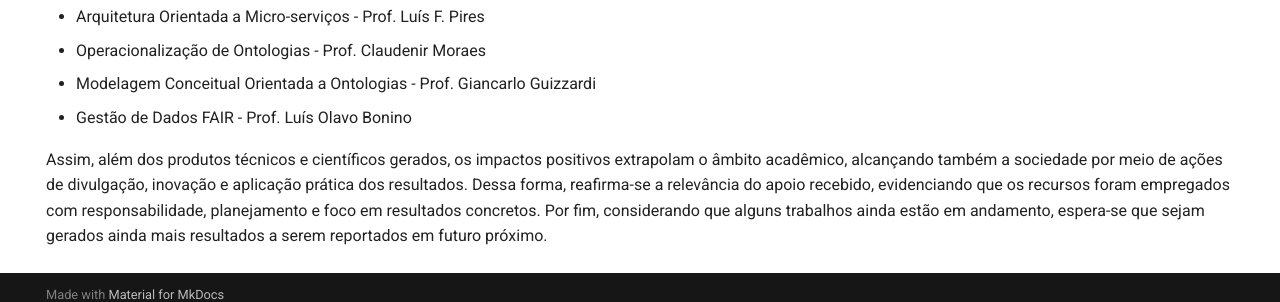
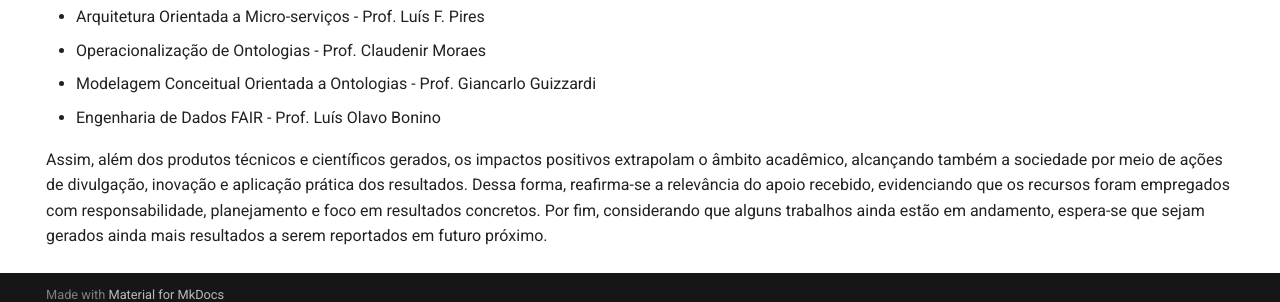
Before and after one commit to comp-ime-eb-br/S2C2-IME, an MkDocs documentation site: the page built from docs/resultados.md, in a window 1280 px wide and 900 px high, scrolled down 525 px. Shown: the part 583-885 px from the top of the window. Built offline with MkDocs 1.6.1 and Material for MkDocs 9.7.7, drawn with Linux system fonts in a browser that asks for light colours; comment, search, counter and statistics services are not loaded.

Commit message:
Update resultados.md

```diff
--- a/docs/resultados.md
+++ b/docs/resultados.md
@@ -35,7 +35,7 @@ Uma outra contribuição para a formação da equipe do projeto, que beneficiou
   -  Arquitetura Orientada a Micro-serviços - Prof. Luís F. Pires
   -  Operacionalização de Ontologias - Prof. Claudenir Moraes
   -  Modelagem Conceitual Orientada a Ontologias - Prof. Giancarlo Guizzardi
-  -  Gestão de Dados FAIR - Prof. Luís Olavo Bonino
+  -  Engenharia de Dados FAIR - Prof. Luís Olavo Bonino
 
 
 Assim, além dos produtos técnicos e científicos gerados, os impactos positivos extrapolam o âmbito acadêmico, alcançando também a sociedade por meio de ações de divulgação, inovação e aplicação prática dos resultados. Dessa forma, reafirma-se a relevância do apoio recebido, evidenciando que os recursos foram empregados com responsabilidade, planejamento e foco em resultados concretos. Por fim, considerando que alguns trabalhos ainda estão em andamento, espera-se que sejam gerados ainda mais resultados a serem reportados em futuro próximo.
```
